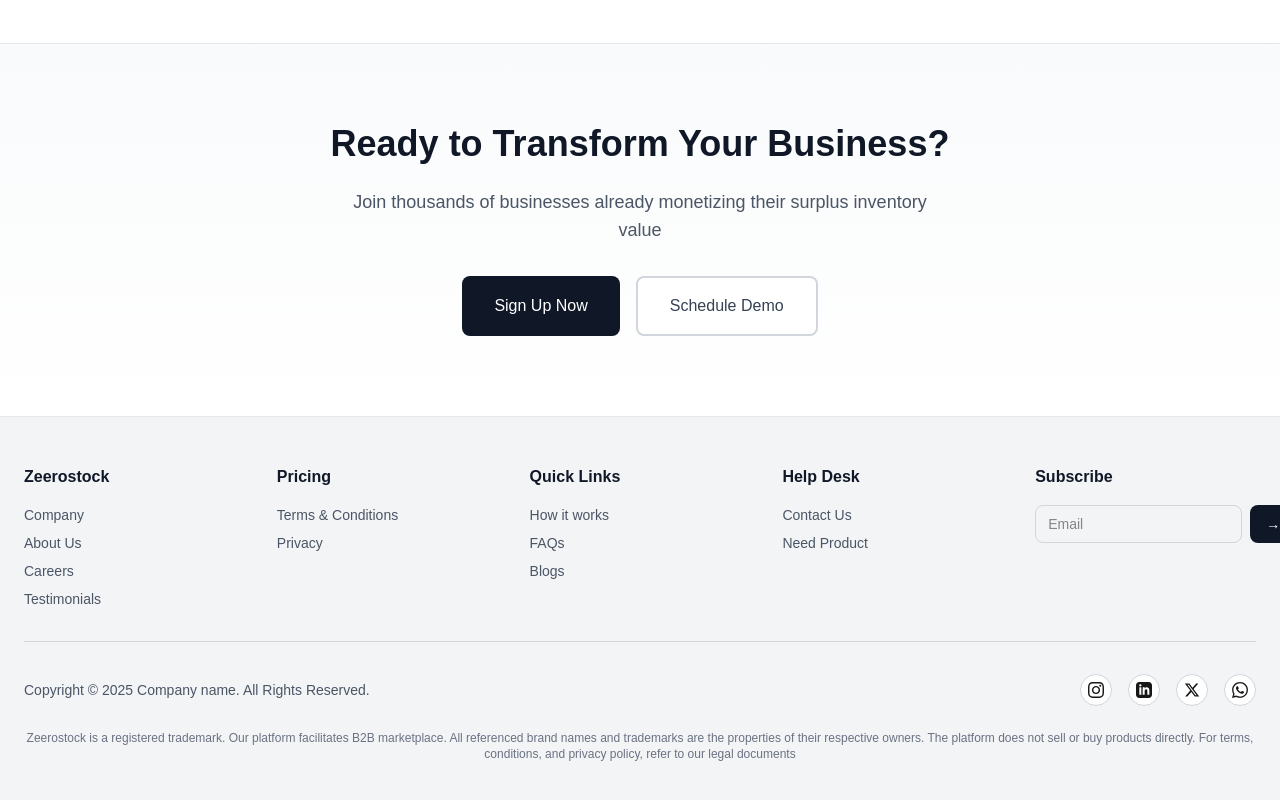
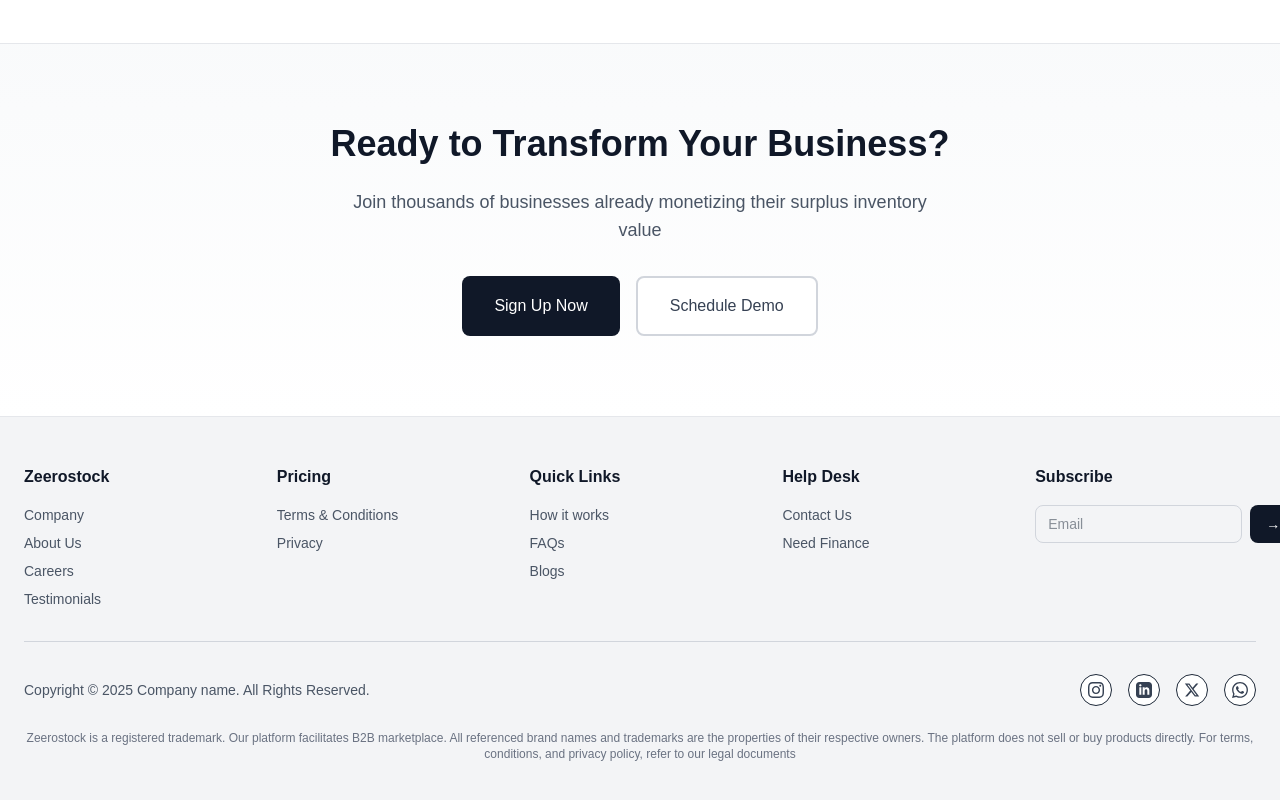
Before and after one commit to Jatin-1111/Zeerostock-frontend, a Next.js app: page / in a window 1280 px wide. Shown: the part 2236-3036 px from the top of the page. Built offline with nearby package versions, Linux system fonts and the light colour scheme.

Commit message:
fix: update footer links and improve accessibility with color adjustments

```diff
--- a/src/components/Footer.tsx
+++ b/src/components/Footer.tsx
@@ -78,7 +78,7 @@ export default function Footer() {
               </p>
               <p>
                 <Link href="#" className="hover:text-gray-900">
-                  Need Product
+                  Need Finance
                 </Link>
               </p>
             </div>
@@ -90,7 +90,7 @@ export default function Footer() {
               <input
                 type="email"
                 placeholder="Email"
-                className="flex-1 px-3 py-2 border border-gray-300 rounded-lg text-sm focus:outline-none focus:ring-2 focus:ring-gray-400"
+                className="flex-1 px-3 py-2 border border-gray-300 rounded-lg text-sm focus:outline-none focus:ring-2 focus:ring-gray-400 text-gray-800"
               />
               <button className="px-4 py-2 bg-gray-900 text-white rounded-lg text-sm hover:bg-gray-800 transition-colors">
                 →
@@ -108,10 +108,10 @@ export default function Footer() {
             <div className="flex gap-4">
               <Link
                 href="#"
-                className="w-8 h-8 bg-white border border-gray-300 rounded-full flex items-center justify-center hover:bg-gray-50 transition-colors"
+                className="w-8 h-8 bg-white border border-gray-800 rounded-full flex items-center justify-center hover:bg-gray-50 transition-colors"
               >
                 <svg
-                  className="w-4 h-4"
+                  className="w-4 h-4 text-gray-700"
                   fill="currentColor"
                   viewBox="0 0 24 24"
                 >
@@ -121,10 +121,10 @@ export default function Footer() {
               </Link>
               <Link
                 href="#"
-                className="w-8 h-8 bg-white border border-gray-300 rounded-full flex items-center justify-center hover:bg-gray-50 transition-colors"
+                className="w-8 h-8 bg-white border border-gray-800 rounded-full flex items-center justify-center hover:bg-gray-50 transition-colors"
               >
                 <svg
-                  className="w-4 h-4"
+                  className="w-4 h-4 text-gray-700"
                   fill="currentColor"
                   viewBox="0 0 24 24"
                 >
@@ -133,10 +133,10 @@ export default function Footer() {
               </Link>
               <Link
                 href="#"
-                className="w-8 h-8 bg-white border border-gray-300 rounded-full flex items-center justify-center hover:bg-gray-50 transition-colors"
+                className="w-8 h-8 bg-white border border-gray-800 rounded-full flex items-center justify-center hover:bg-gray-50 transition-colors"
               >
                 <svg
-                  className="w-4 h-4"
+                  className="w-4 h-4 text-gray-700"
                   fill="currentColor"
                   viewBox="0 0 24 24"
                 >
@@ -145,10 +145,10 @@ export default function Footer() {
               </Link>
               <Link
                 href="#"
-                className="w-8 h-8 bg-white border border-gray-300 rounded-full flex items-center justify-center hover:bg-gray-50 transition-colors"
+                className="w-8 h-8 bg-white border border-gray-800 rounded-full flex items-center justify-center hover:bg-gray-50 transition-colors"
               >
                 <svg
-                  className="w-4 h-4"
+                  className="w-4 h-4 text-gray-700"
                   fill="currentColor"
                   viewBox="0 0 24 24"
                 >
```
